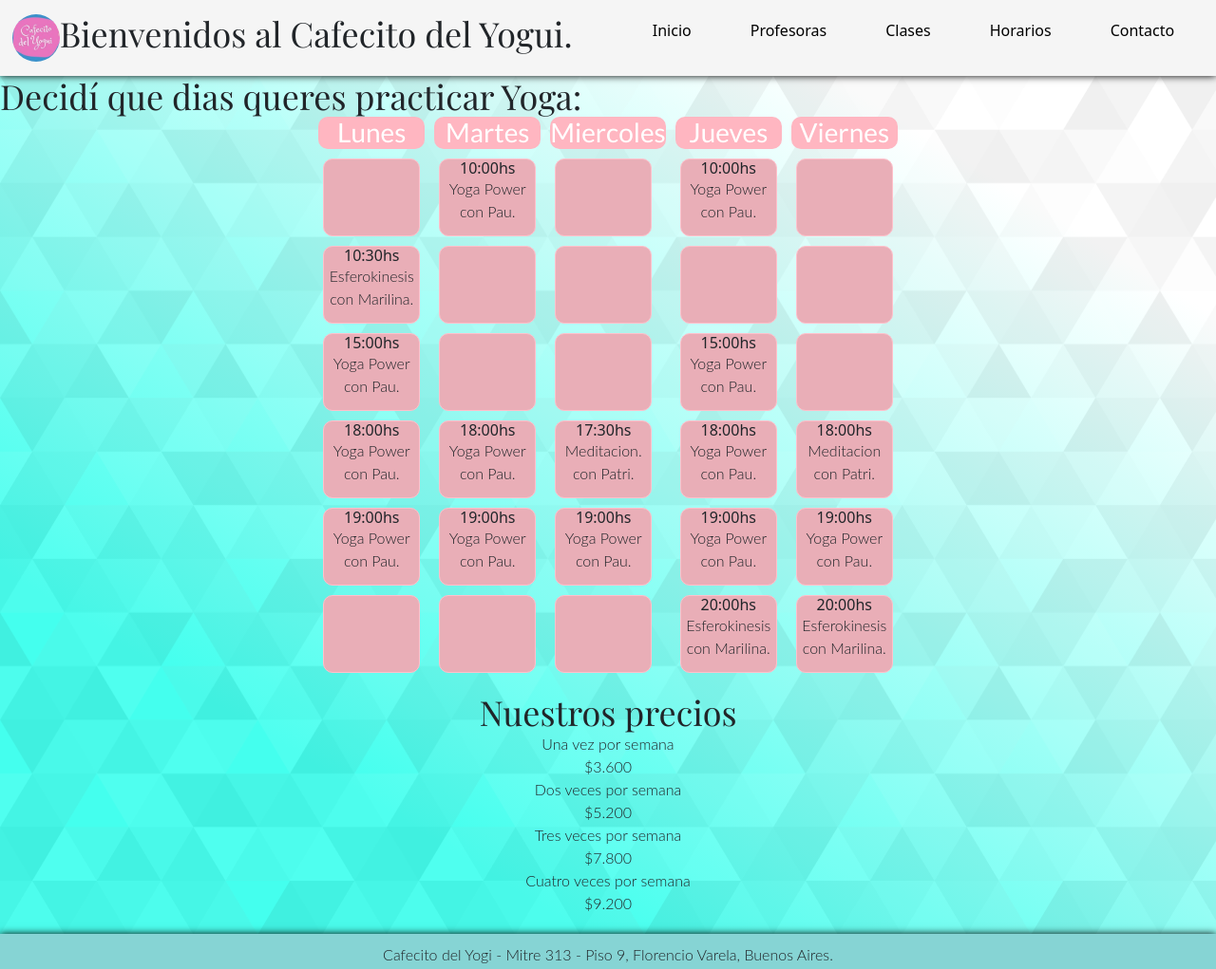
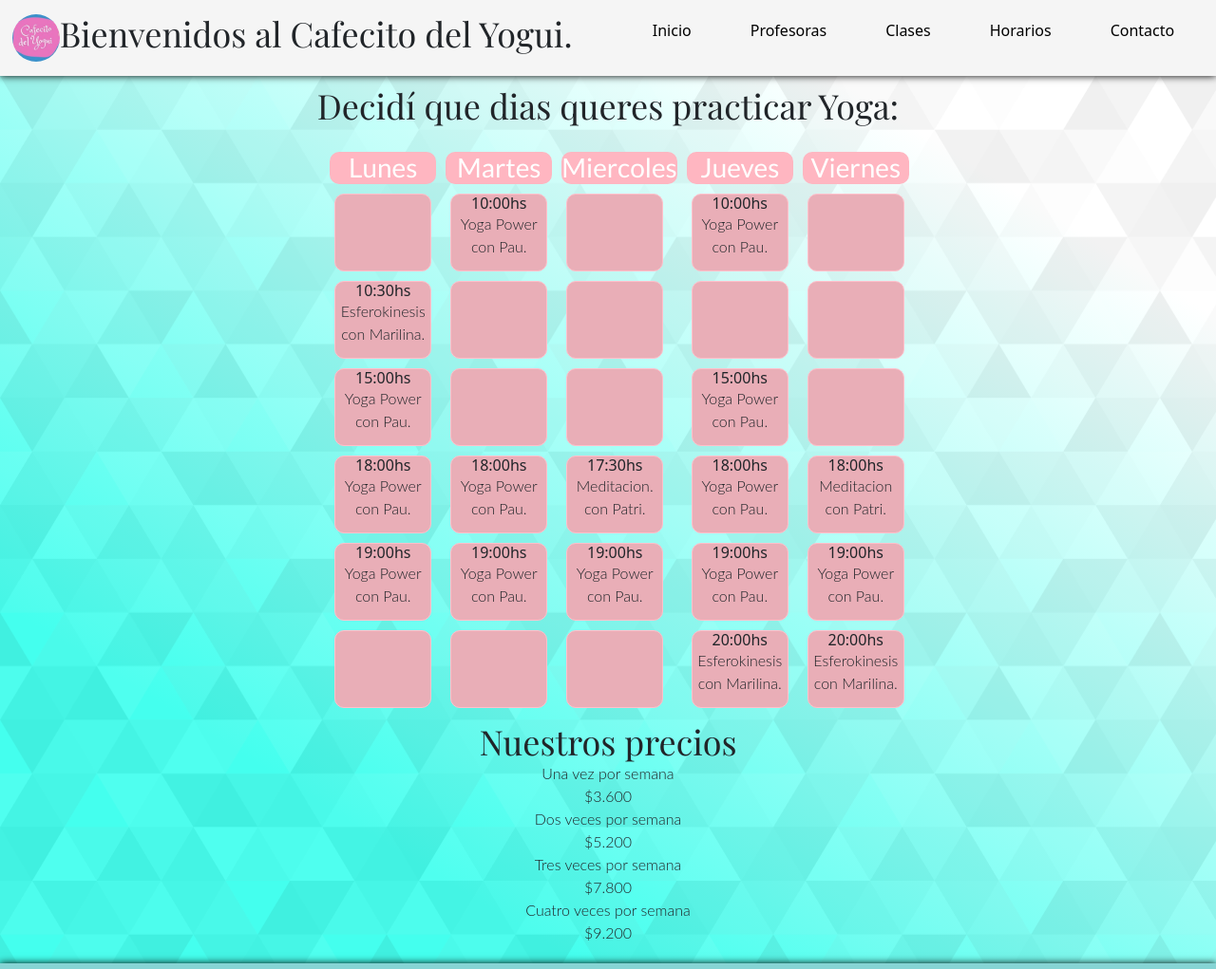
Before and after one commit to Jonyaalvarez/cafecito-del-yogui, a website: page paginas/Horarios.html in a window 1280 px wide. Shown: the top 1021 px of the page at 95% size. Drawn offline with nearby package versions, Linux system fonts and the light colour scheme.

Commit message:
Aplicacion finalizada de CSS Grid (but clases)

```diff
--- a/paginas/Horarios.html
+++ b/paginas/Horarios.html
@@ -34,7 +34,7 @@
                     </nav>
             </header>
             <main class="main__fondo">
-                <section>
+                <section id="cuerpoHorarios">
                     <h2 class="titulo-pagina">Decidí que dias queres practicar Yoga:</h2>
                     <div class="horarios">
                         <div class="container">
--- a/scss/paginas/contacto.scss
+++ b/scss/paginas/contacto.scss
@@ -1,8 +1,24 @@
+
+.contenedor-paginas{
+    width: 100%;
+    display: grid;
+    grid-template-columns: 1fr;
+    grid-template-rows: repeat(3 1fr);
+}
+
 
 .contenedor-formulario{
-    min-height: 550px;
-    padding-bottom: 10px;
+    display: grid;
+    grid-template-columns: 1fr;
+    grid-template-rows:50px auto;
+    .titulo-pagina{
+        grid-column: 1FR;
+        text-align: center;
+        padding-top: 10px;
+        padding-bottom: 20px;
+    }
     .formulario{
+        display: grid;
         background: rgba(50, 177, 194, 0.6);
         width: 90%;
         max-width: 550px;
@@ -10,7 +26,7 @@
         padding: 5px 35px;
         margin-top: 30px;
         margin-bottom: 20px;
-        padding-bottom: 30px;
+        padding-bottom: 90px;
         border-radius: 20px;
         .formulario-label{
             display: block;
--- a/scss/paginas/horarios.scss
+++ b/scss/paginas/horarios.scss
@@ -1,13 +1,25 @@
 
-.dias-horarios{
-    text-align: center;
+.contenedor-paginas{
+    width: 100%;
+    display: grid;
+    grid-template-columns: 1fr;
+    grid-template-rows: repeat(3 1fr);
 }
 
+#cuerpoHorarios{
+    display: grid;
+    grid-template-columns: 1fr;
+    grid-template-rows:50px 550px;
+    .titulo-pagina{
+        grid-column: 1FR;
+        text-align: center;
+        padding-top: 10px;
+        padding-bottom: 20px;
+    }
     .horarios .container{
         display: flex;
         position: static;
         align-content: center;
-    width: 100%;
         justify-content: center;
         .col1{
             border: 3px solid light;
@@ -36,9 +48,16 @@
             }
         }
     }
+    .horarios, .precios{
+        display: grid;
+        grid-column: 1;
+        padding-top: 30px;
+        justify-content: center;
 
+    }
     .precios{
         text-align: center;
         padding-bottom: 20px;
-    padding-top: 10px;
+        padding-top: 80px;
     }
+}
```
Also changed, not shown: paginas/Contacto.html (+1 -1 lines), css/main.css. Lines whose indentation alone changed are shown as unchanged.
